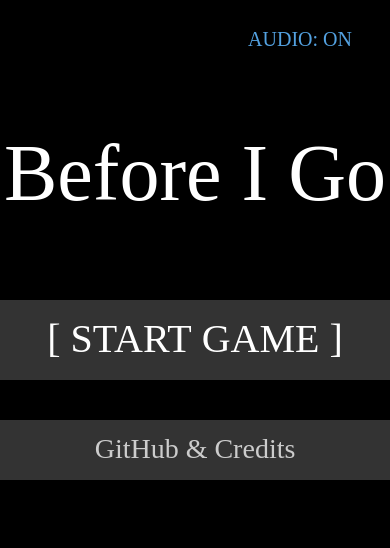
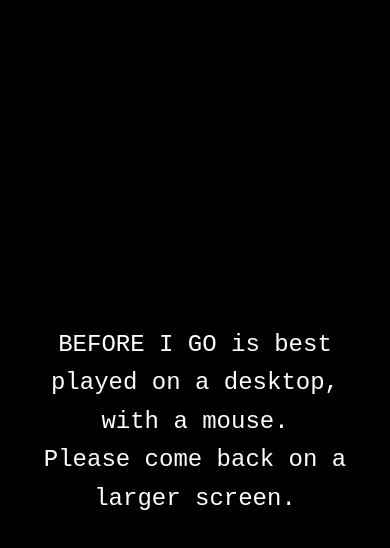
Before and after one commit to siderilla/countdown_itch_jam, a website built with Vite: page index.html in a window 390 px wide. Built offline with nearby package versions, Linux system fonts and the light colour scheme; files whose address does not match are found by name.

Commit message:
Show a desktop-only notice on touch/narrow viewports instead of the unscaled puzzle

```diff
--- a/index.html
+++ b/index.html
@@ -14,6 +14,9 @@
 		<canvas id="prologue" width="1800" height="900"></canvas>
 		<div id="story-box"></div>
 	</div>
+	<div id="mobile-notice">
+		<p>BEFORE I GO is best played on a desktop, with a mouse.<br>Please come back on a larger screen.</p>
+	</div>
 	<script type="module" src="/src/main.js"></script>
 </body>
 
--- a/src/style.css
+++ b/src/style.css
@@ -42,3 +42,33 @@ canvas #prologue {
 	font-family: 'Tiny5-Regular';
 	src: url('../fonts/Tiny5-Regular.ttf')
 }
+
+/* =========================
+   DESKTOP ONLY NOTICE
+   the game needs mouse-precision drag & drop and a 1800x900 canvas
+   that isn't adapted to small/touch screens yet, so on phones and
+   tablets (or any narrow window) we show this instead of the game
+   ========================= */
+
+#mobile-notice {
+	display: none;
+}
+
+@media (pointer: coarse), (max-width: 700px) {
+	#app {
+		display: none;
+	}
+
+	#mobile-notice {
+		display: flex;
+		align-items: center;
+		justify-content: center;
+		min-height: 100vh;
+		padding: 2rem;
+		box-sizing: border-box;
+		text-align: center;
+		font-family: 'Tiny5-Regular', monospace;
+		font-size: 24px;
+		line-height: 1.6;
+	}
+}
```
